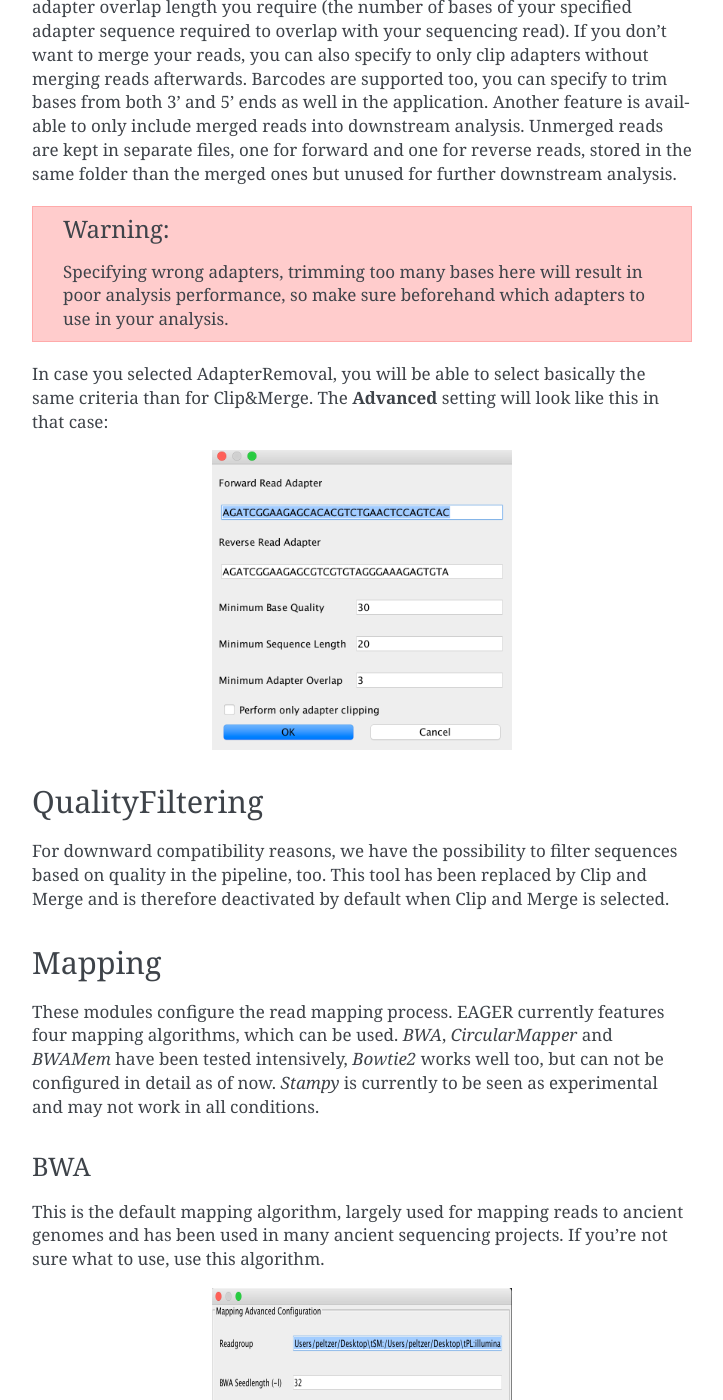
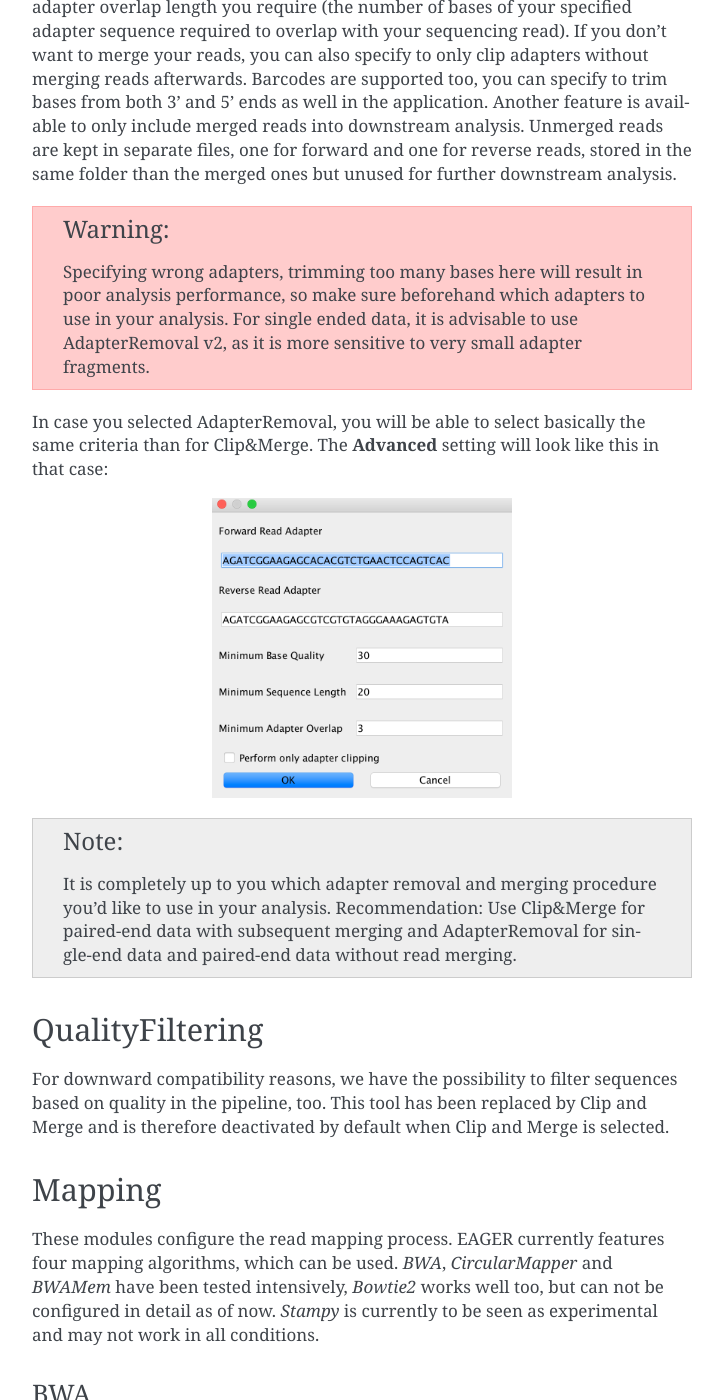
Before and after one commit to apeltzer/EAGER-GUI, a Sphinx documentation site: the page built from docs/contents/moduledescription.rst, in a window 1280 px wide and 1400 px high, scrolled down 1089 px. Shown: the whole window, without its empty margins (388-1111 px from the left). Built offline with Sphinx 7.4.7, drawn with Linux system fonts in a browser that asks for light colours.

Commit message:
Added recommendation to documentation.

```diff
--- a/docs/contents/moduledescription.rst
+++ b/docs/contents/moduledescription.rst
@@ -25,7 +25,7 @@ You can select forward and reverse read adapters here that are then subsequently
 
 .. warning::
 
-  Specifying wrong adapters, trimming too many bases here will result in poor analysis performance, so make sure beforehand which adapters to use in your analysis.
+  Specifying wrong adapters, trimming too many bases here will result in poor analysis performance, so make sure beforehand which adapters to use in your analysis. For single ended data, it is advisable to use AdapterRemoval v2, as it is more sensitive to very small adapter fragments.
 
 
 In case you selected AdapterRemoval, you will be able to select basically the same criteria than for Clip&Merge. The **Advanced** setting will look like this in that case:
@@ -34,6 +34,10 @@ In case you selected AdapterRemoval, you will be able to select basically the sa
     :width: 300px
     :height: 300px
     :align: center
+
+.. note::
+
+   It is completely up to you which adapter removal and merging procedure you'd like to use in your analysis. Recommendation: Use Clip&Merge for paired-end data with subsequent merging and AdapterRemoval for single-end data and paired-end data without read merging.
 
 QualityFiltering
 ----------------
```
